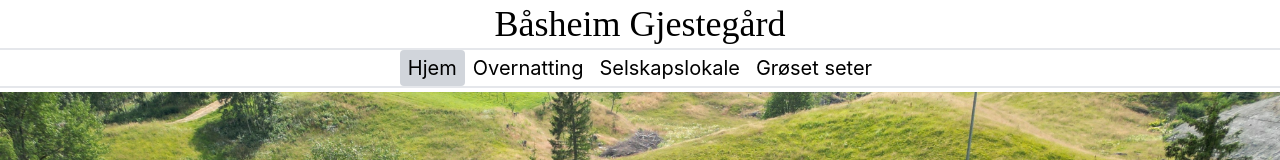
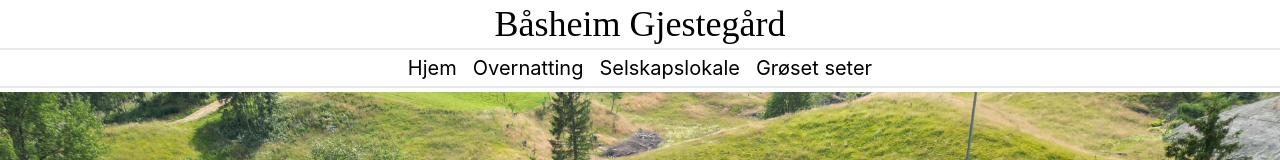
Before and after one commit to hsUlberg/baasheim, a React (Vite) app: page / in a window 1280 px wide. Shown: the top 160 px of the page. Built offline with nearby package versions, Linux system fonts and the light colour scheme.

Commit message:
fix: fix header buttons

```diff
--- a/src/Components/Header/header.tsx
+++ b/src/Components/Header/header.tsx
@@ -1,5 +1,6 @@
 import React, { useState } from 'react';
 import { Link } from 'react-router-dom';
+import { clsx } from 'clsx';
 
 export function Header() {
   const [active, setActive] = useState<string>(window.location.hash.substring(2));
@@ -9,51 +10,51 @@ export function Header() {
       <div className="font-[LoraRegular] text-4xl m-1 text-center">
         Båsheim Gjestegård
       </div>
-      <div className="border-t-2 border-b-2 text-center">
-        <button
-          className={
-            active == ''
-              ? 'bg-gray-300 cursor-pointer text-xl px-2 py-1 hover:bg-gray-400 rounded'
-              : 'cursor-pointer text-xl px-2 py-1 hover:bg-gray-400 rounded'
-          }
+      <div className="border-t-2 border-b-2 text-center py-1">
+        <Link
           onClick={() => {
             setActive('');
-          }}>
-          <Link to="/">Hjem</Link>
-        </button>
-        <button
-          className={
-            active == 'overnatting'
-              ? 'bg-gray-300 cursor-pointer text-xl px-2 py-1 hover:bg-gray-400 rounded'
-              : 'cursor-pointer text-xl px-2 py-1 hover:bg-gray-400 rounded'
-          }
+          }}
+          className={clsx([
+            'cursor-pointer text-xl px-2 py-1 hover:bg-gray-400 rounded',
+            active == 'overnatting' && 'bg-gray-300',
+          ])}
+          to="/">
+          Hjem
+        </Link>
+        <Link
           onClick={() => {
             setActive('overnatting');
-          }}>
-          <Link to="/overnatting">Overnatting</Link>
-        </button>
-        <button
-          className={
-            active == 'selskapslokale'
-              ? 'bg-gray-300 cursor-pointer text-xl px-2 py-1 hover:bg-gray-400 rounded'
-              : 'cursor-pointer text-xl px-2 py-1 hover:bg-gray-400 rounded'
-          }
+          }}
+          className={clsx([
+            'cursor-pointer text-xl px-2 py-1 hover:bg-gray-400 rounded',
+            active == 'overnatting' && 'bg-gray-300',
+          ])}
+          to="/overnatting">
+          Overnatting
+        </Link>
+        <Link
           onClick={() => {
             setActive('selskapslokale');
-          }}>
-          <Link to="/selskapslokale">Selskapslokale</Link>
-        </button>
-        <button
-          className={
-            active == 'groset'
-              ? 'bg-gray-300 cursor-pointer text-xl px-2 py-1 hover:bg-gray-400 rounded'
-              : 'cursor-pointer text-xl px-2 py-1 hover:bg-gray-400 rounded'
-          }
+          }}
+          className={clsx([
+            'cursor-pointer text-xl px-2 py-1 hover:bg-gray-400 rounded',
+            active == 'overnatting' && 'bg-gray-300',
+          ])}
+          to="/selskapslokale">
+          Selskapslokale
+        </Link>
+        <Link
           onClick={() => {
             setActive('groset');
-          }}>
-          <Link to="/groset">Grøset seter</Link>
-        </button>
+          }}
+          className={clsx([
+            'cursor-pointer text-xl px-2 py-1 hover:bg-gray-400 rounded',
+            active == 'overnatting' && 'bg-gray-300',
+          ])}
+          to="/groset">
+          Grøset seter
+        </Link>
       </div>
     </div>
   );
```
